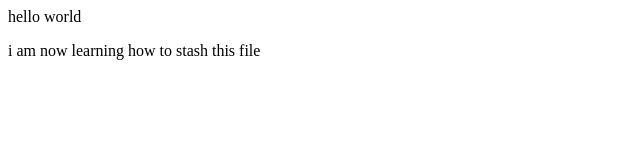
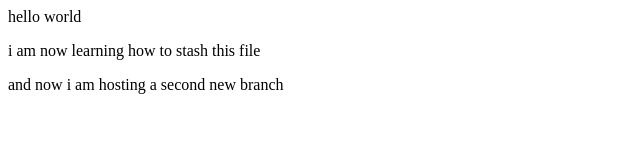
Before and after one commit to kikichan513/zume-test, a plain HTML site: page index.html in a window 1280 px wide. Shown: the whole page, without its empty margins (0-640 px from the left). Drawn offline with Linux system fonts and the light colour scheme.

Commit message:
added third line to index.html

```diff
--- a/index.html
+++ b/index.html
@@ -1,3 +1,4 @@
 
 <p>  hello world </p>
 <p> i am now learning how to stash this file </p>
+<p> and now i am hosting a second new branch </p>
```
